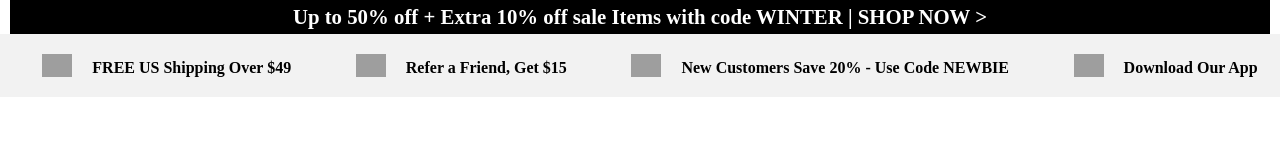
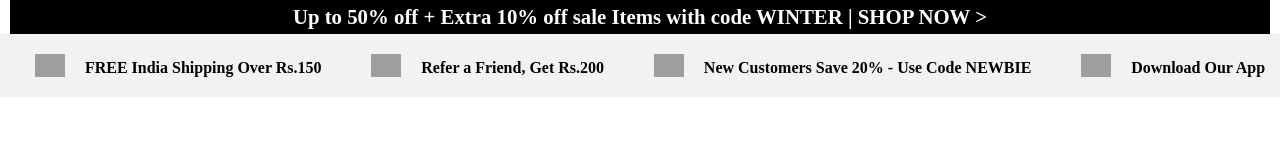
Before and after one commit to saintlypioneer/skinstore-clone, a plain HTML site: page components.html in a window 1280 px wide. Drawn offline with Linux system fonts and the light colour scheme; grey boxes are pictures that could not be loaded.

Commit message:
Edited price and location in Icon Band

```diff
--- a/components.html
+++ b/components.html
@@ -22,12 +22,12 @@
     justify-content: space-evenly;" class="icon_band" id="icon_band">
        <div style="display: flex; margin: auto;" ><img style="width: 30px; margin: 20px; "
                src="https://static.thenounproject.com/png/3953749-200.png" alt="">
-           <p style="margin-top: 25px; font-weight:600;">FREE US Shipping Over $49</p>
+           <p style="margin-top: 25px; font-weight:600;">FREE India Shipping Over Rs.150</p>
        </div>
 
        <div style="display: flex; margin: auto"><img style="width: 30px; margin: 20px; "
                src="https://static.thenounproject.com/png/1813415-200.png" alt="">
-           <p style="margin-top: 25px; font-weight:600;"> Refer a Friend, Get $15</p>
+           <p style="margin-top: 25px; font-weight:600;"> Refer a Friend, Get Rs.200</p>
        </div>
 
        <div style="display: flex; margin: auto"><img style="width: 30px; margin: 20px;"
```
